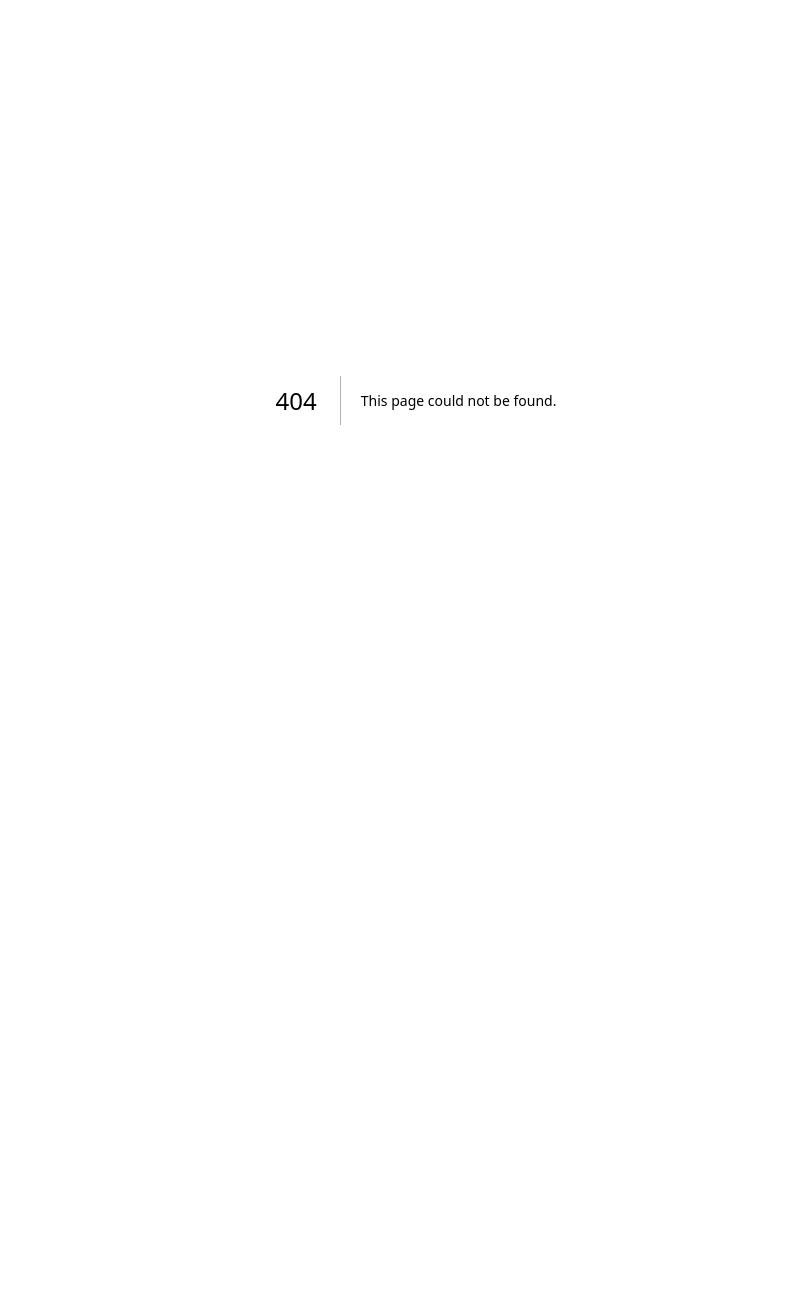
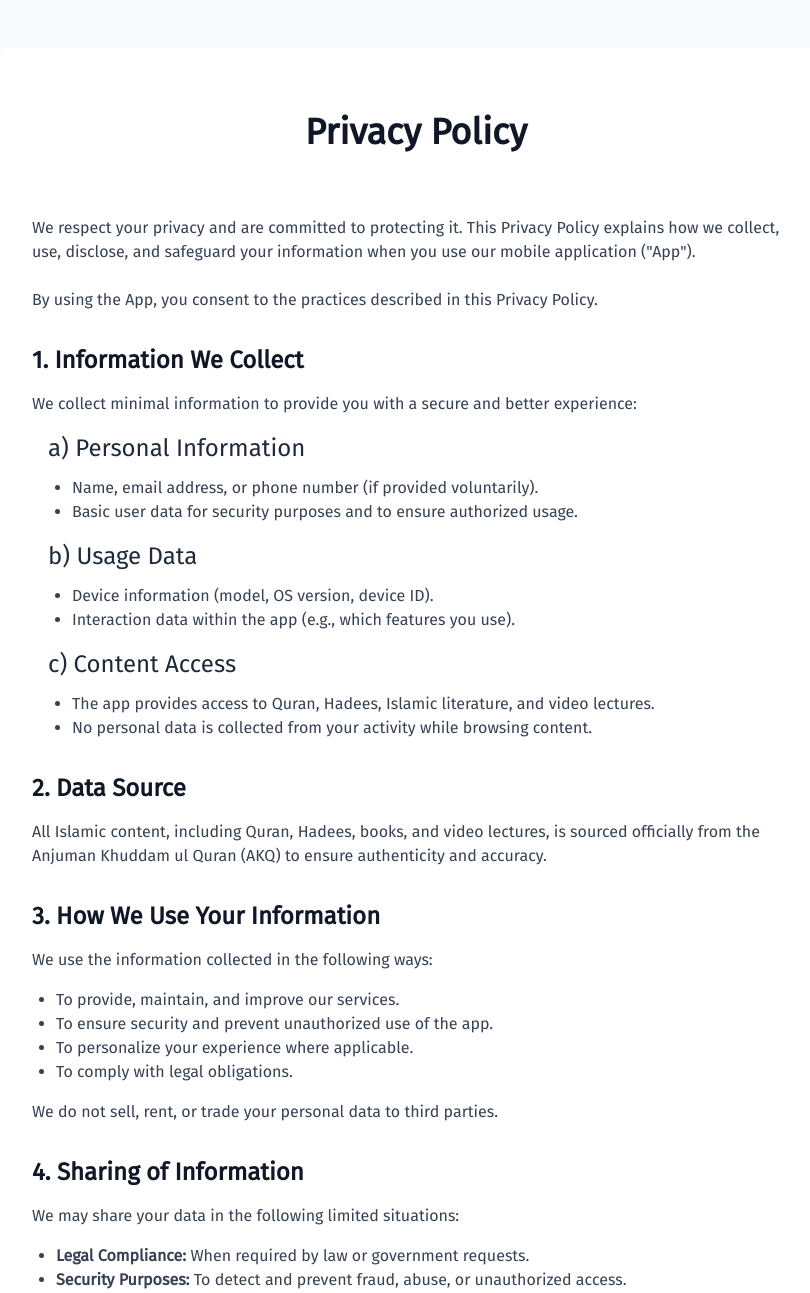
Before and after one commit to Saifa233/cloudconda.com, a Next.js app: page /privacy-policy in a window 1280 px wide. Before the commit this address had no page. Shown: the top 1293 px of the page, without its empty margins (224-1034 px from the left). Before the commit the page ends 800 px from the top, so only its background shows below. Built offline with nearby package versions, Linux system fonts and the light colour scheme.

Commit message:
Privacy Policy added

```diff
--- a/google91efc2a9ab888b5d.html
+++ /dev/null
@@ -1 +0,0 @@
-google-site-verification: google91efc2a9ab888b5d.html
--- a/src/app/footer.tsx
+++ b/src/app/footer.tsx
@@ -20,6 +20,9 @@
     const goToOffices = () => {
         router.push('/offices');
     }
+    const goToPrivacyPolicy = () => {
+        router.push('/privacy-policy');
+    }
 
     return(
         <div style={{
@@ -36,6 +39,7 @@
                         <div className="flex gap-4"><span className="text-md 2xl:text-xl">→</span><span onClick={goToInsights} className="text-md 2xl:text-2xl">Insights</span></div>
                         <div className="flex gap-4"><span className="text-md 2xl:text-xl">→</span><span onClick={goToContact} className="text-md 2xl:text-2xl">Get In Touch</span></div>
                         <div className="flex gap-4"><span className="text-md 2xl:text-xl">→</span><span onClick={goToOffices} className="text-md 2xl:text-2xl">Offices</span></div>
+                        <div className="flex gap-4"><span className="text-md 2xl:text-xl">→</span><span onClick={goToPrivacyPolicy} className="text-md 2xl:text-2xl">Privacy Policy</span></div>
                     </div>
                 </div>
             </section>
--- /dev/null
+++ b/src/app/privacy-policy/page.tsx
@@ -0,0 +1,137 @@
+function PrivacyPolicy(){
+    return(
+        <div className="min-h-screen bg-gray-50 py-12">
+            <div className="max-w-4xl mx-auto px-4 sm:px-6 lg:px-8">
+                <div className="bg-white shadow-lg rounded-lg p-8">
+                    <h2 className="text-2xl font-bold text-gray-900 mb-8 text-center p-8">Privacy Policy</h2>
+
+                    <div className="prose prose-lg max-w-none">
+                        <p className="text-gray-700 mb-6">
+                            We respect your privacy and are committed to protecting it. This Privacy Policy explains how we collect, use, disclose, and safeguard your information when you use our mobile application ("App").
+                        </p>
+
+                        <p className="text-gray-700 mb-8">
+                            By using the App, you consent to the practices described in this Privacy Policy.
+                        </p>
+
+                        <section className="mb-8">
+                            <h3 className="text-2xl font-semibold text-gray-900 mb-4">1. Information We Collect</h3>
+                            <p className="text-gray-700 mb-4">
+                                We collect minimal information to provide you with a secure and better experience:
+                            </p>
+
+                            <div className="ml-4">
+                                <h4 className="text-xl font-medium text-gray-800 mb-3">a) Personal Information</h4>
+                                <ul className="list-disc ml-6 mb-4 text-gray-700">
+                                    <li>Name, email address, or phone number (if provided voluntarily).</li>
+                                    <li>Basic user data for security purposes and to ensure authorized usage.</li>
+                                </ul>
+
+                                <h4 className="text-xl font-medium text-gray-800 mb-3">b) Usage Data</h4>
+                                <ul className="list-disc ml-6 mb-4 text-gray-700">
+                                    <li>Device information (model, OS version, device ID).</li>
+                                    <li>Interaction data within the app (e.g., which features you use).</li>
+                                </ul>
+
+                                <h4 className="text-xl font-medium text-gray-800 mb-3">c) Content Access</h4>
+                                <ul className="list-disc ml-6 mb-4 text-gray-700">
+                                    <li>The app provides access to Quran, Hadees, Islamic literature, and video lectures.</li>
+                                    <li>No personal data is collected from your activity while browsing content.</li>
+                                </ul>
+                            </div>
+                        </section>
+
+                        <section className="mb-8">
+                            <h3 className="text-2xl font-semibold text-gray-900 mb-4">2. Data Source</h3>
+                            <p className="text-gray-700">
+                                All Islamic content, including Quran, Hadees, books, and video lectures, is sourced officially from the Anjuman Khuddam ul Quran (AKQ) to ensure authenticity and accuracy.
+                            </p>
+                        </section>
+
+                        <section className="mb-8">
+                            <h3 className="text-2xl font-semibold text-gray-900 mb-4">3. How We Use Your Information</h3>
+                            <p className="text-gray-700 mb-4">We use the information collected in the following ways:</p>
+                            <ul className="list-disc ml-6 mb-4 text-gray-700">
+                                <li>To provide, maintain, and improve our services.</li>
+                                <li>To ensure security and prevent unauthorized use of the app.</li>
+                                <li>To personalize your experience where applicable.</li>
+                                <li>To comply with legal obligations.</li>
+                            </ul>
+                            <p className="text-gray-700">
+                                We do not sell, rent, or trade your personal data to third parties.
+                            </p>
+                        </section>
+
+                        <section className="mb-8">
+                            <h3 className="text-2xl font-semibold text-gray-900 mb-4">4. Sharing of Information</h3>
+                            <p className="text-gray-700 mb-4">We may share your data in the following limited situations:</p>
+                            <ul className="list-disc ml-6 text-gray-700">
+                                <li><strong>Legal Compliance:</strong> When required by law or government requests.</li>
+                                <li><strong>Security Purposes:</strong> To detect and prevent fraud, abuse, or unauthorized access.</li>
+                                <li><strong>Service Providers:</strong> With trusted partners who help us operate the app (they must comply with strict data protection standards).</li>
+                            </ul>
+                        </section>
+
+                        <section className="mb-8">
+                            <h3 className="text-2xl font-semibold text-gray-900 mb-4">5. Data Security</h3>
+                            <p className="text-gray-700">
+                                We prioritize your data security and implement industry-standard measures to protect against unauthorized access, alteration, disclosure, or destruction of your information.
+                            </p>
+                        </section>
+
+                        <section className="mb-8">
+                            <h3 className="text-2xl font-semibold text-gray-900 mb-4">6. Children's Privacy</h3>
+                            <p className="text-gray-700">
+                                Our app is intended for a general audience and does not knowingly collect personal information from children under 13 years. If we learn that a child has provided us personal data, we will delete it immediately.
+                            </p>
+                        </section>
+
+                        <section className="mb-8">
+                            <h3 className="text-2xl font-semibold text-gray-900 mb-4">7. Your Privacy Rights</h3>
+                            <p className="text-gray-700 mb-4">You have the right to:</p>
+                            <ul className="list-disc ml-6 mb-4 text-gray-700">
+                                <li>Access the information we hold about you.</li>
+                                <li>Request deletion of your personal data.</li>
+                                <li>Opt out of data collection where applicable.</li>
+                            </ul>
+                            <p className="text-gray-700">
+                                You can exercise these rights by contacting us at <a href="mailto:info@cloudconda.com" className="text-blue-600 hover:text-blue-800">info@cloudconda.com</a>.
+                            </p>
+                        </section>
+
+                        <section className="mb-8">
+                            <h3 className="text-2xl font-semibold text-gray-900 mb-4">8. Third-Party Services</h3>
+                            <p className="text-gray-700">
+                                Our app may contain links to third-party services, such as video platforms, that have their own privacy policies. We encourage you to review them.
+                            </p>
+                        </section>
+
+                        <section className="mb-8">
+                            <h3 className="text-2xl font-semibold text-gray-900 mb-4">9. Updates to This Privacy Policy</h3>
+                            <p className="text-gray-700">
+                                We may update this Privacy Policy periodically. Any changes will be posted within the app, and the "Last Updated" date will reflect the latest revision.
+                            </p>
+                        </section>
+
+                        <section className="mb-8">
+                            <h3 className="text-2xl font-semibold text-gray-900 mb-4">10. Contact Us</h3>
+                            <p className="text-gray-700 mb-4">
+                                If you have any questions about this Privacy Policy or your data, please contact us at:
+                            </p>
+                            <div className="bg-gray-100 p-4 rounded-lg">
+                                <p className="text-gray-700 mb-2">
+                                    <strong>Email:</strong> <a href="mailto:info@cloudconda.com" className="text-blue-600 hover:text-blue-800">info@cloudconda.com</a>
+                                </p>
+                                <p className="text-gray-700">
+                                    <strong>Company:</strong> CloudConda
+                                </p>
+                            </div>
+                        </section>
+                    </div>
+                </div>
+            </div>
+        </div>
+    )
+}
+
+export default PrivacyPolicy;
```
